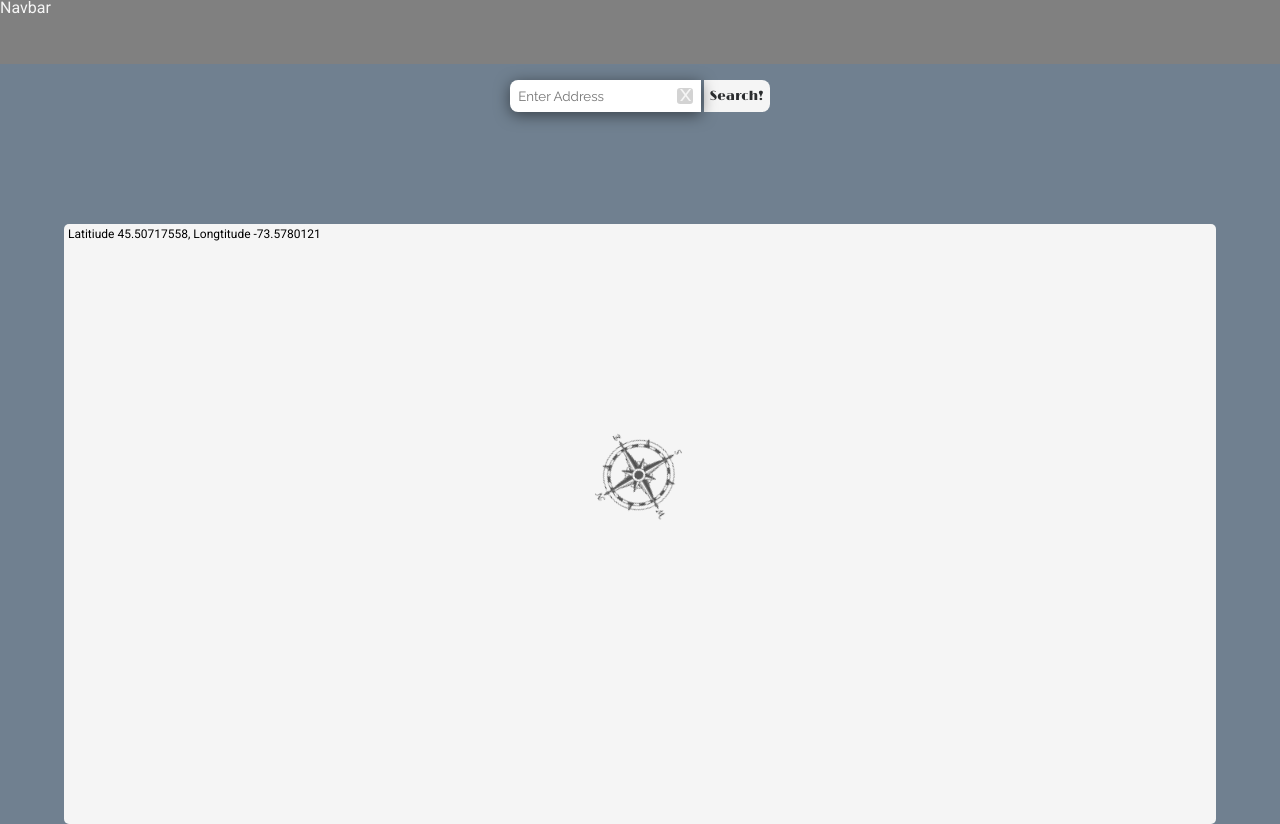
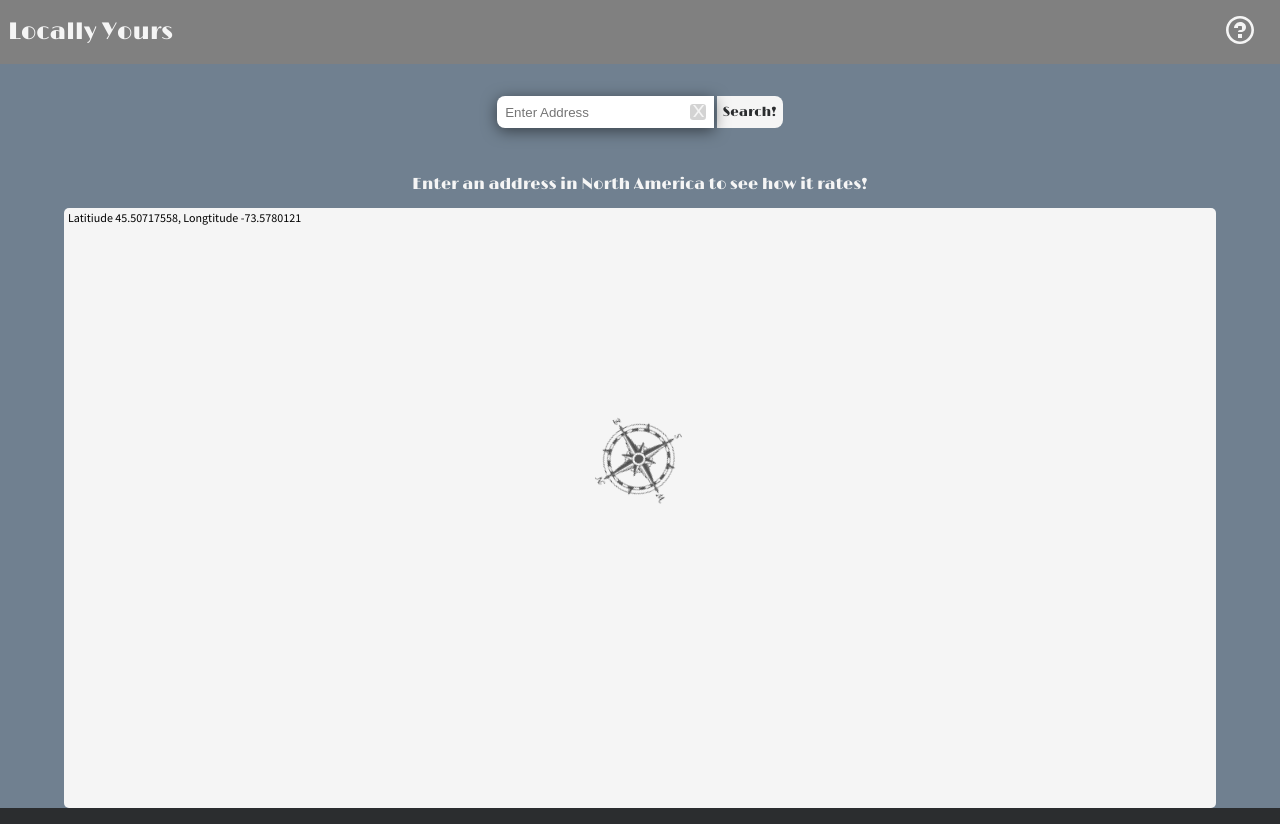
Before and after one commit to CraigNock/LocallyYours, a React (Create React App) app in the folder client/: page / in a window 1280 px wide. Built offline with nearby package versions, Linux system fonts and the light colour scheme.

Commit message:
title style

```diff
--- a/client/public/index.html
+++ b/client/public/index.html
@@ -10,7 +10,7 @@
       content="Site for viewing your locality ratings"
     />
     <link rel="apple-touch-icon" href="%PUBLIC_URL%/comp222.png" />
-    <link href="https://fonts.googleapis.com/css2?family=Raleway&family=Limelight&family=Syncopate&family=Roboto&display=swap" rel="stylesheet">
+    <link href="https://fonts.googleapis.com/css2?family=Raleway&family=Limelight&family=Source+Sans+Pro&family=Syncopate&family=Roboto&display=swap" rel="stylesheet">
 
     <link rel="manifest" href="%PUBLIC_URL%/manifest.json" />
     <!--
--- a/client/src/Globalstyles.tsx
+++ b/client/src/Globalstyles.tsx
@@ -23,7 +23,7 @@ time, mark, audio, video {
 	font-size: 100%;
 	font: inherit;
 	vertical-align: baseline;
-	font-family: 'Roboto', sans-serif;
+	font-family: 'Source Sans Pro', sans-serif;
 }
 /* HTML5 display-role reset for older browsers */
 article, aside, details, figcaption, figure,
--- a/client/src/components/Navbar/Navbar.tsx
+++ b/client/src/components/Navbar/Navbar.tsx
@@ -1,5 +1,9 @@
 import React, { PropsWithChildren } from 'react';
 import styled from 'styled-components';
+import { motion } from 'framer-motion';
+
+
+import {GoQuestion} from 'react-icons/go';
 
 interface props {
 
@@ -8,7 +12,15 @@ const Navbar : React.FC<PropsWithChildren<props>> = () => {
 
   return (
     <Wrapper data-css='nav'>
-      Navbar
+      <Title>
+        Locally Yours
+      </Title>
+      <About
+        whileHover={{ scale: 1.1 }}
+        whileTap={{ scale: 0.9 }}
+      >
+        <GoQuestion/>
+      </About>
     </Wrapper>
   )
 }
@@ -20,5 +32,22 @@ const Wrapper = styled.div`
   grid-area: navbar;
   height: 4rem;
   width: 100%;
+  display: flex;
+  align-items: center;
+  justify-content: space-between;
   background: gray;
+  overflow: hidden;
 `;
+const Title = styled.h1`
+  font-family: 'Limelight', cursive;
+  /* font-weight: bold; */
+  font-size: 1.5rem;
+  padding: 0 .5rem;
+`;
+const About = styled(motion.div)`
+  padding: 0 1.5rem;
+  font-size: 2rem;
+  &:hover {
+    cursor: pointer;
+  }
+`;
--- a/client/src/components/SearchBar/SearchBar.tsx
+++ b/client/src/components/SearchBar/SearchBar.tsx
@@ -20,7 +20,7 @@ const SearchBar : React.FC<props> = ({setCoords}) => {
   //   lat: 45.50717558,
   //   lng: -73.5780121,
   // });
-  const [fullAddress, setFullAddress] = useState<string>('');
+  const [fullAddress, setFullAddress] = useState<string>('Enter an address in North America to see how it rates!');
 
   const submitHandle = async (search:string) : Promise<any> => {
     if(!search || search.length < 2) return;
@@ -94,17 +94,17 @@ const Wrapper = styled.div`
   display: flex;
   flex-direction: column;
   align-items: center;
-  justify-content: center;
+  /* justify-content: center; */
 `;
 
 const StyledForm = styled.form`
   grid-area: search;
   display: flex;
   align-items: center;
-  margin: 1rem 1rem .5rem;
+  margin: 1rem 0 .5rem 0;
   @media (min-width: ${MEDIA_GATE.desktop}px){
     max-width: 50vw;
-    margin: 1rem auto;
+    margin: 2rem auto 1rem;
   };
 `;
 const SearchBox = styled.div`
@@ -118,7 +118,7 @@ const StyledInput = styled.input`
   height: 2rem;
   width: 100%;
   padding: 0 2rem 0 .5rem;
-  font-family: 'Raleway', sans-serif;
+  /* font-family: 'Raleway', sans-serif; */
   border-radius: .5rem 0 0 .5rem;
   border: none;
   -webkit-box-shadow: 0px 3px 15px rgba(0,0,0,.5);
@@ -154,7 +154,7 @@ const SearchButton = styled(motion.button)`
   box-shadow: 0px 3px 15px rgba(218,165,32,.5); */
 `;
 const Message = styled.p`
-  margin: 1rem auto;
+  margin: 0 auto 1rem;
   min-height: 1rem;
   font-size: .8rem;
   color: orange;
```
